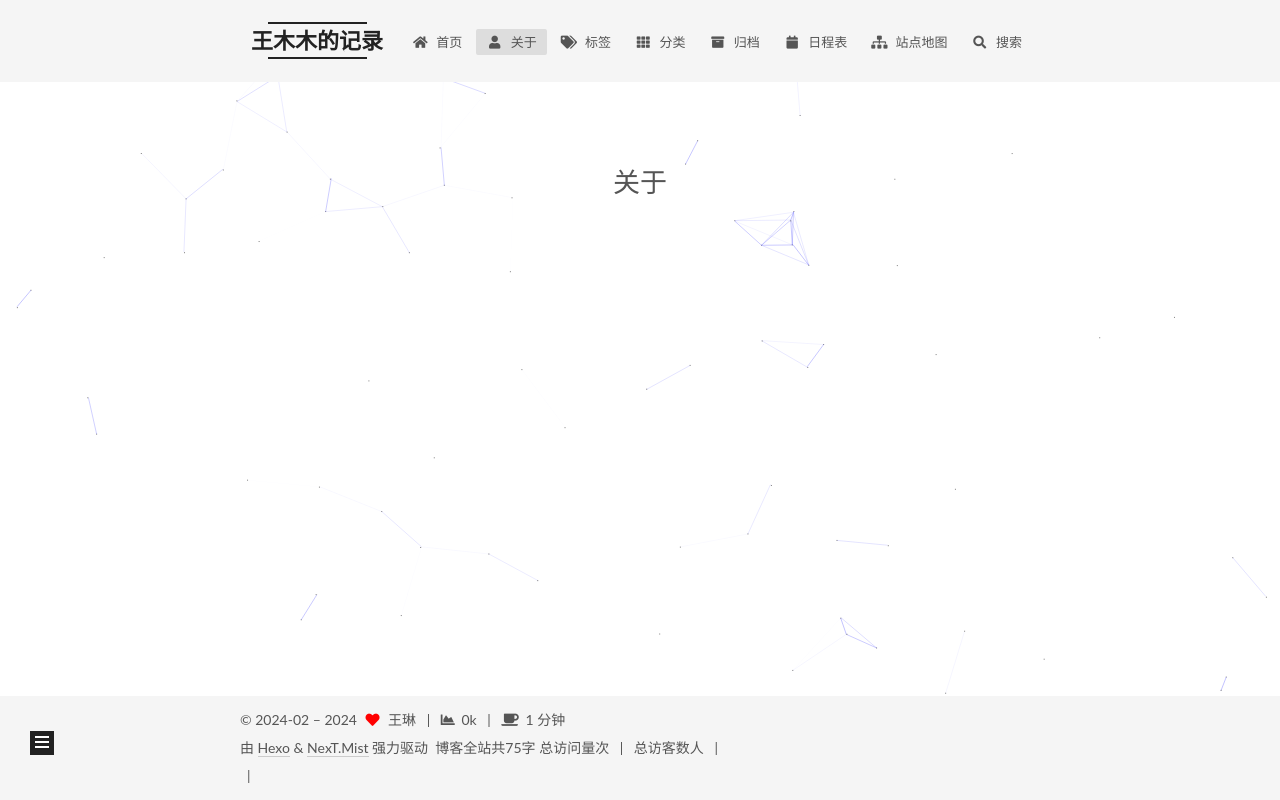
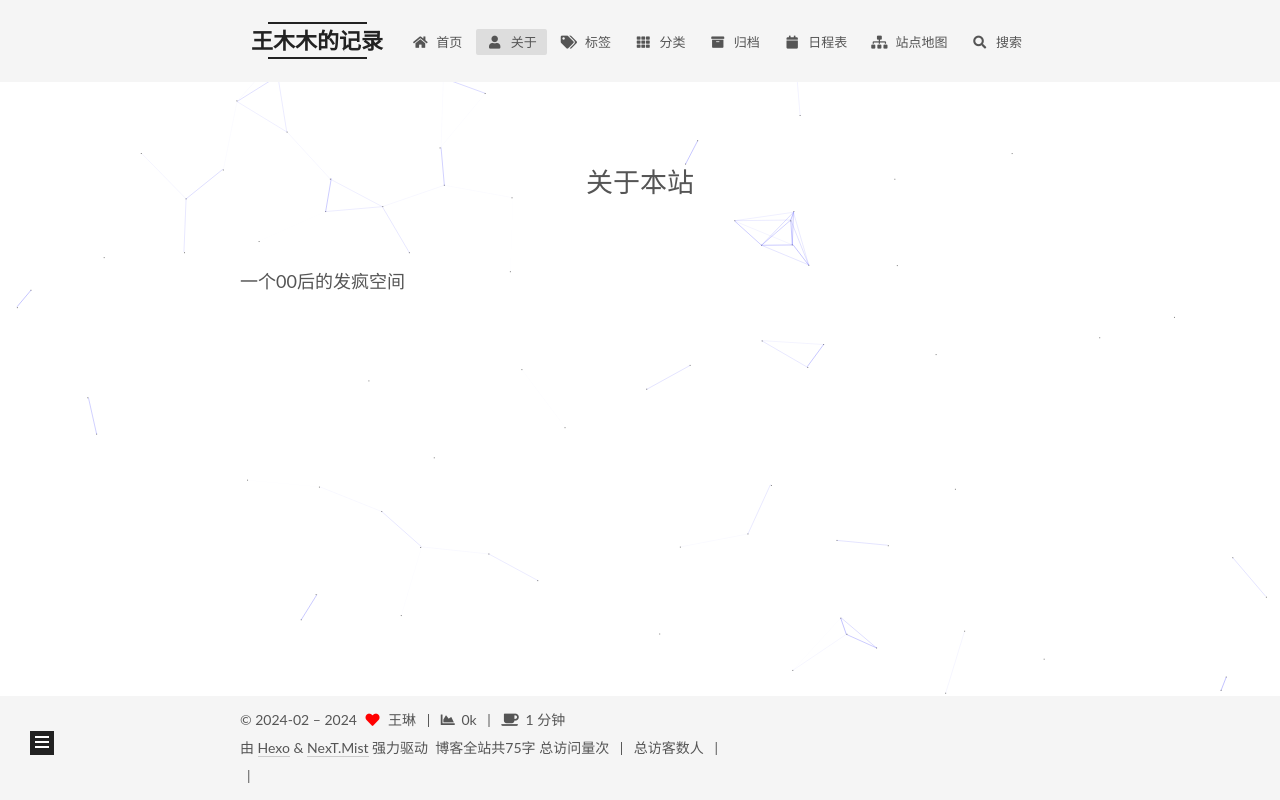
Before and after one commit to wenrou314/wenrou314.github-io, a plain HTML site: page about/index.html in a window 1280 px wide. Drawn offline with Linux system fonts and the light colour scheme; some packages are replaced by stand-ins of ours; a script that the page names is missing.

Commit message:
Site updated: 2024-02-08 13:44:58

```diff
--- a/about/index.html
+++ b/about/index.html
@@ -22,15 +22,15 @@
     var CONFIG = {"hostname":"example.com","root":"/","scheme":"Mist","version":"7.8.0","exturl":false,"sidebar":{"position":"left","width":250,"display":"post","padding":18,"offset":"12 Enable sidebar on narrow view (only for Muse | Mist).","onmobile":false},"copycode":{"enable":false,"show_result":false,"style":null},"back2top":{"enable":true,"sidebar":false,"scrollpercent":false},"bookmark":{"enable":false,"color":"#222","save":"auto"},"fancybox":false,"mediumzoom":false,"lazyload":false,"pangu":false,"comments":{"style":"tabs","active":null,"storage":true,"lazyload":false,"nav":null},"algolia":{"hits":{"per_page":10},"labels":{"input_placeholder":"Search for Posts","hits_empty":"We didn't find any results for the search: ${query}","hits_stats":"${hits} results found in ${time} ms"}},"localsearch":{"enable":true,"trigger":"manual","top_n_per_article":3,"unescape":false,"preload":true},"motion":{"enable":true,"async":false,"transition":{"post_block":"fadeIn","post_header":"slideDownIn","post_body":"slideDownIn","coll_header":"slideLeftIn","sidebar":"slideUpIn"}},"path":"search.xml"};
   </script>
 
-  <meta name="description" content="下个路口再见吧">
+  <meta name="description" content="一个00后的发疯空间">
 <meta property="og:type" content="website">
-<meta property="og:title" content="关于">
+<meta property="og:title" content="关于本站">
 <meta property="og:url" content="http://example.com/about/index.html">
 <meta property="og:site_name" content="王木木的记录">
-<meta property="og:description" content="下个路口再见吧">
+<meta property="og:description" content="一个00后的发疯空间">
 <meta property="og:locale" content="zh_CN">
 <meta property="article:published_time" content="2024-02-07T15:30:26.000Z">
-<meta property="article:modified_time" content="2024-02-07T15:33:32.650Z">
+<meta property="article:modified_time" content="2024-02-08T05:42:49.444Z">
 <meta property="article:author" content="王琳">
 <meta name="twitter:card" content="summary">
 
@@ -47,7 +47,7 @@
   };
 </script>
 
-  <title>关于 | 王木木的记录
+  <title>关于本站 | 王木木的记录
 </title>
 
 
@@ -211,7 +211,7 @@
     <div class="post-block" lang="zh-CN">
       <header class="post-header">
 
-<h1 class="post-title" itemprop="name headline">关于
+<h1 class="post-title" itemprop="name headline">关于本站
 </h1>
 
 <div class="post-meta">
@@ -225,6 +225,7 @@
 
 
       <div class="post-body">
+          <p>一个00后的发疯空间</p>
 
       </div>
 
--- a/css/main.css
+++ b/css/main.css
@@ -1175,7 +1175,7 @@ pre .javascript .function {
 }
 .links-of-author a::before,
 .links-of-author span.exturl::before {
-  background: #fecb7d;
+  background: #a4ffff;
   border-radius: 50%;
   content: ' ';
   display: inline-block;
```
